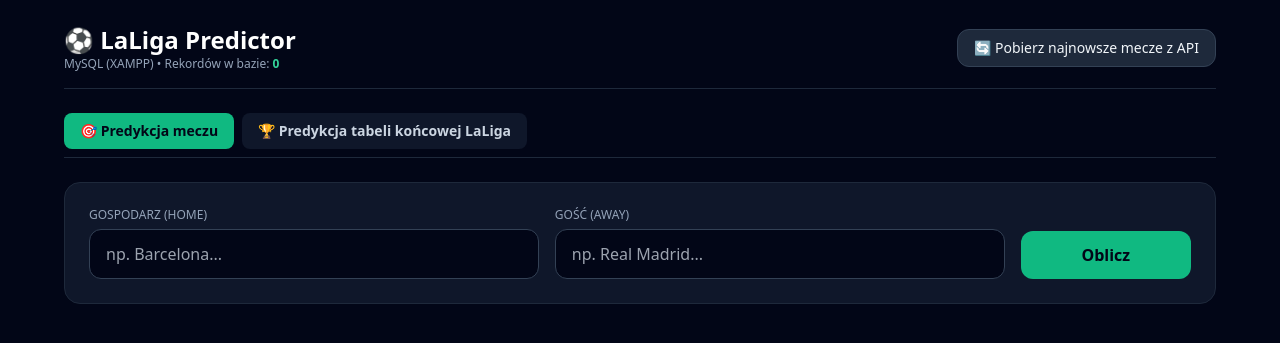
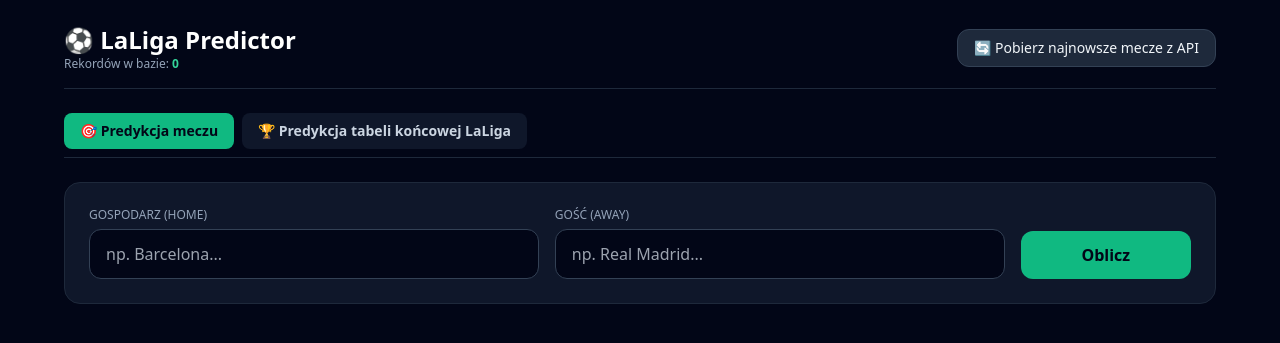
Before and after one commit to Pwjasio/MatchPredictions, a Flask app: page / in a window 1280 px wide. Shown: the top 343 px of the page. Run offline with Flask 3, Linux system fonts and the light colour scheme; some libraries are stand-ins or nearby versions.

Commit message:
minimalna zmiana na testa

```diff
--- a/templates/index.html
+++ b/templates/index.html
@@ -13,7 +13,7 @@
     <header class="flex flex-wrap items-center justify-between gap-4 border-b border-slate-800 pb-4">
       <div>
         <h1 class="text-2xl font-bold text-white">⚽ LaLiga Predictor</h1>
-        <p class="text-xs text-slate-400">MySQL (XAMPP) • Rekordów w bazie: <strong id="dbCount" class="text-emerald-400">{{ matches_count }}</strong></p>
+        <p class="text-xs text-slate-400">Rekordów w bazie: <strong id="dbCount" class="text-emerald-400">{{ matches_count }}</strong></p>
       </div>
       <div class="flex items-center gap-3">
         <button id="syncBtn" onclick="syncApi()"
```
